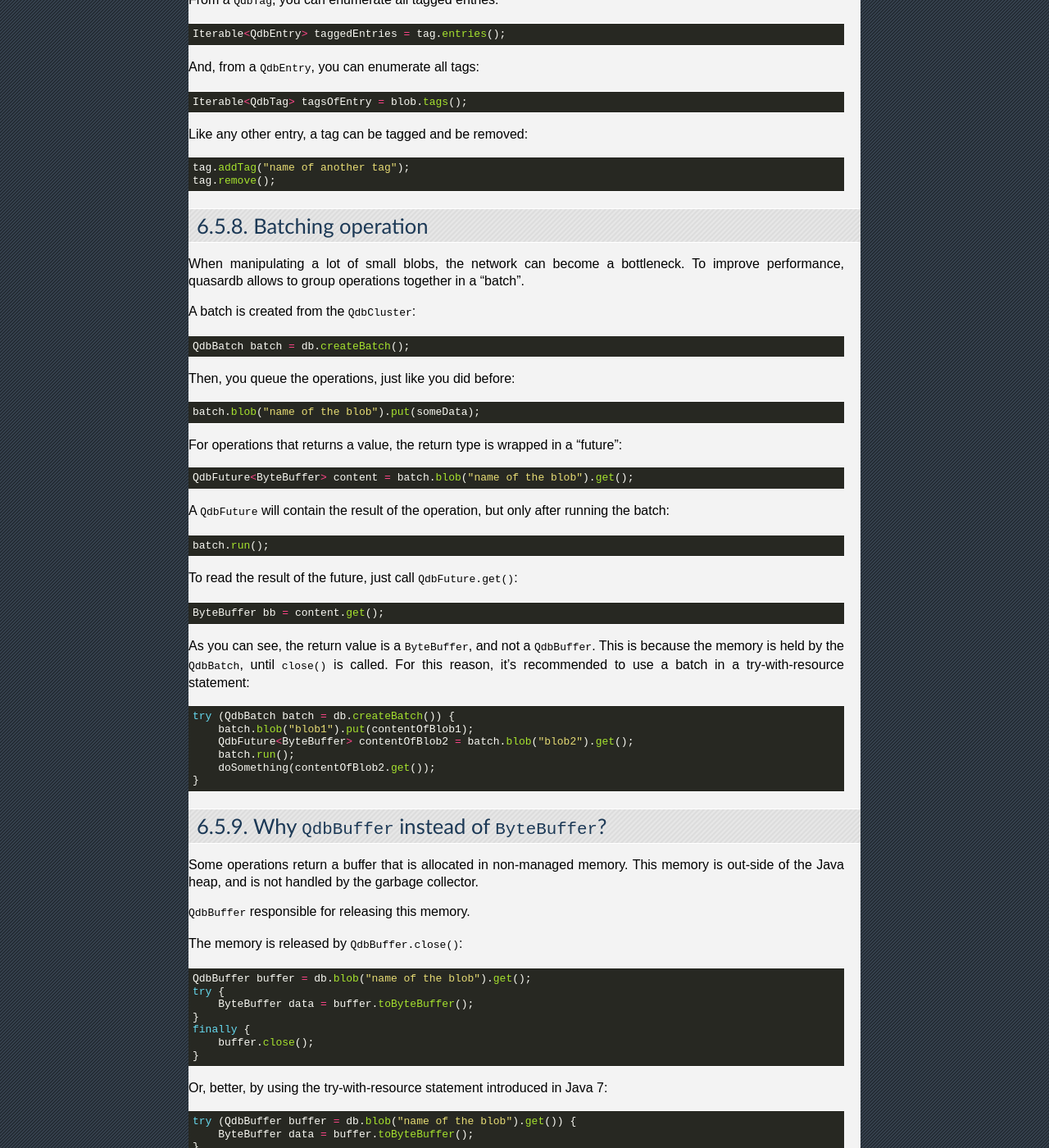
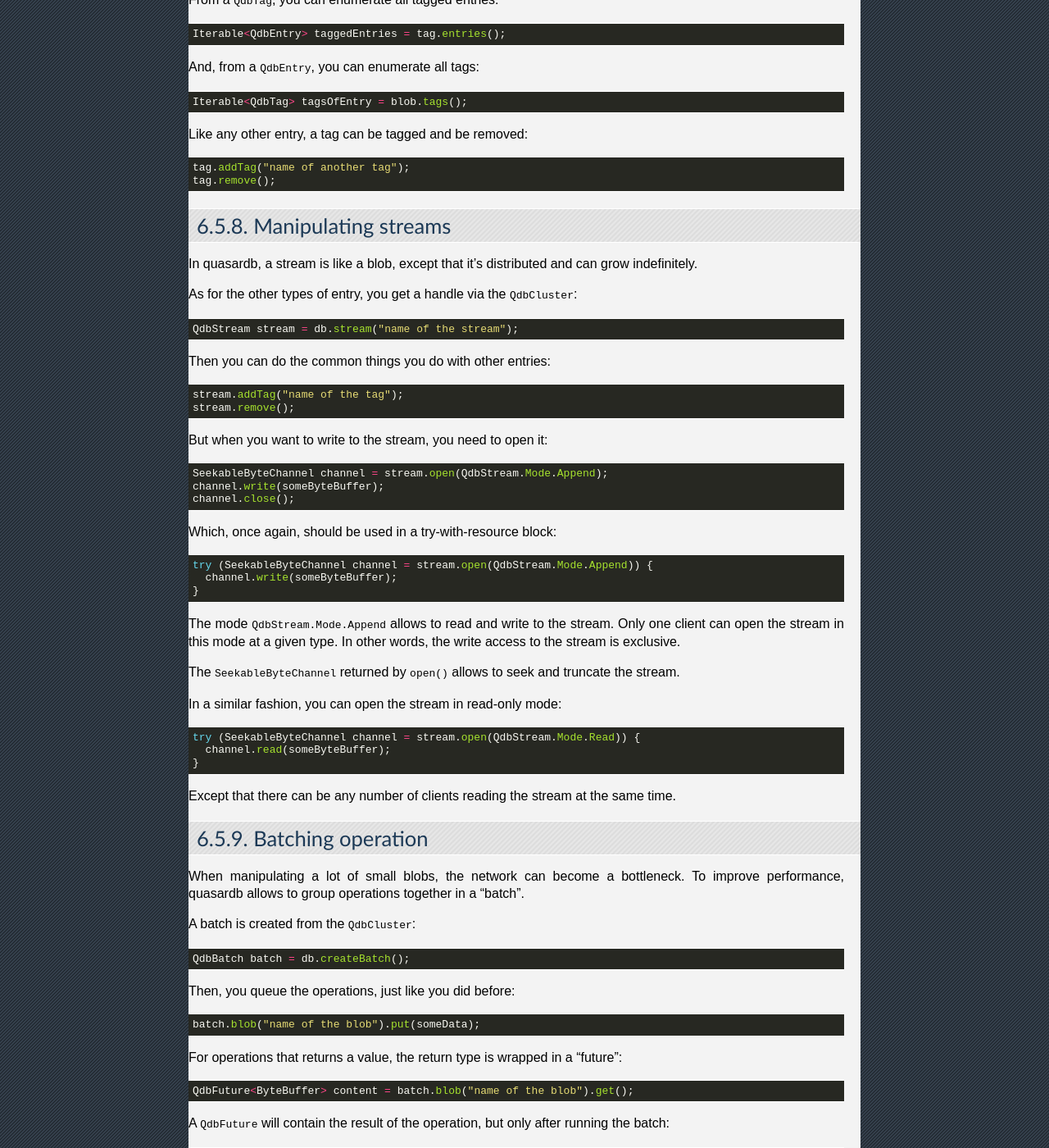
Before and after one commit to iltommi/qdb-documentation, a Sphinx documentation site: the page built from source/api/java.rst, in a window 1280 px wide and 1400 px high, scrolled down 4740 px. Shown: the whole window at 82% size. Built offline with Sphinx 7.4.7, drawn with Linux system fonts in a browser that asks for light colours; some of the changed text lies outside the part shown.

Commit message:
Java: Add stream

```diff
--- a/source/api/java.rst
+++ b/source/api/java.rst
@@ -266,6 +266,47 @@ Like any other entry, a tag can be tagged and be removed::
     tag.addTag("name of another tag");
     tag.remove();
 
+Manipulating streams
+--------------------
+
+In quasardb, a stream is like a blob, except that it's distributed and can grow indefinitely.
+
+As for the other types of entry, you get a handle via the ``QdbCluster``::
+
+    QdbStream stream = db.stream("name of the stream");
+
+Then you can do the common things you do with other entries::
+
+    stream.addTag("name of the tag");
+    stream.remove();
+
+But when you want to write to the stream, you need to open it::
+
+    SeekableByteChannel channel = stream.open(QdbStream.Mode.Append);
+    channel.write(someByteBuffer);
+    channel.close();
+
+Which, once again, should be used in a try-with-resource block::
+
+    try (SeekableByteChannel channel = stream.open(QdbStream.Mode.Append)) {
+      channel.write(someByteBuffer);
+    }
+
+The mode ``QdbStream.Mode.Append`` allows to read and write to the stream.
+Only one client can open the stream in this mode at a given type.
+In other words, the write access to the stream is exclusive.
+
+The ``SeekableByteChannel`` returned by ``open()`` allows to seek and truncate the stream.
+
+In a similar fashion, you can open the stream in read-only mode::
+
+    try (SeekableByteChannel channel = stream.open(QdbStream.Mode.Read)) {
+      channel.read(someByteBuffer);
+    }
+
+Except that there can be any number of clients reading the stream at the same time.
+
+
 Batching operation
 ------------------
 
@@ -301,7 +342,6 @@ For this reason, it's recommended to use a batch in a try-with-resource statemen
         batch.run();
         doSomething(contentOfBlob2.get());
     }
-
 
 Why ``QdbBuffer`` instead of ``ByteBuffer``?
 --------------------------------------------
```
